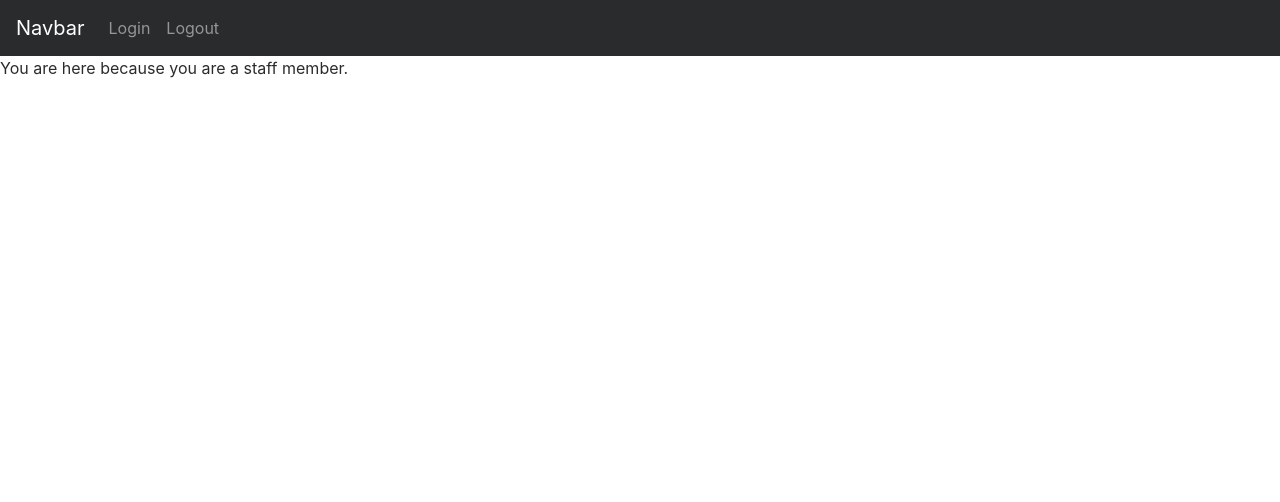
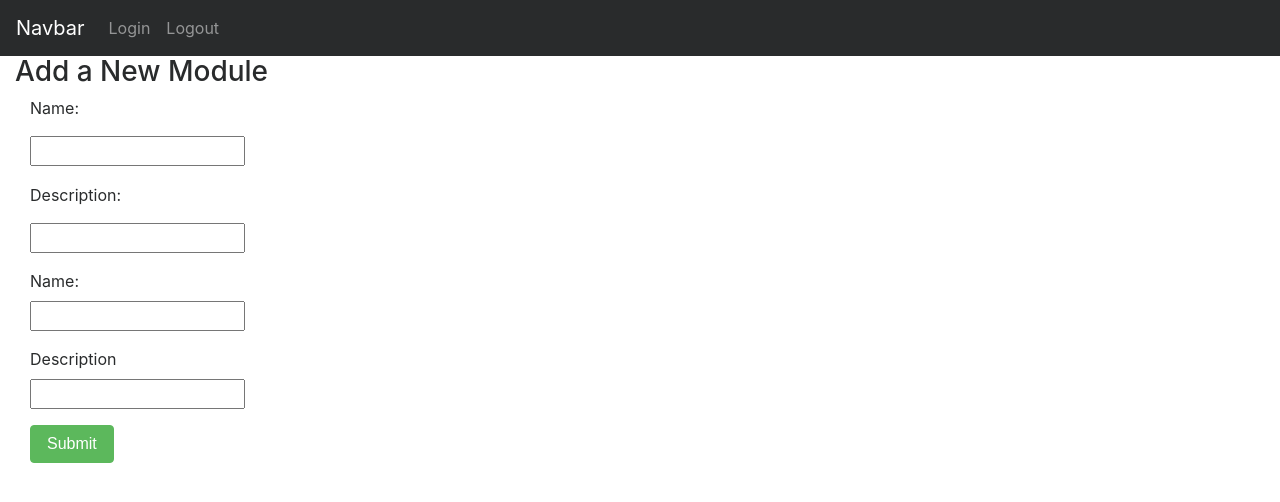
Before and after one commit to GGBusuioc/Coursework-planning-and-Time-management-tool, a Django app: template mysite/sis/templates/sis/staff_home.html in a window 1280 px wide. Shown: the top 502 px of the page. Run offline with Django 3.2, Linux system fonts and the light colour scheme; the template is opened without the code that fills it: values that come from a table or form of the project are taken from there, others are empty; some libraries are stand-ins or nearby versions.

Commit message:
Staff redirected and able to create a module

```diff
--- a/mysite/mysite/settings.py
+++ b/mysite/mysite/settings.py
@@ -55,7 +55,7 @@ ROOT_URLCONF = 'mysite.urls'
 TEMPLATES = [
     {
         'BACKEND': 'django.template.backends.django.DjangoTemplates',
-        'DIRS': [],
+        'DIRS': ['/sis/templates',],
         'APP_DIRS': True,
         'OPTIONS': {
             'context_processors': [
--- a/mysite/mysite/urls.py
+++ b/mysite/mysite/urls.py
@@ -7,6 +7,6 @@ urlpatterns = [
     path('', include('sis.urls')),
     path('admin/', admin.site.urls),
     #path('sis/', include('django.contrib.auth.urls')),
-    re_path('staff_redirect/', views.staff_redirect, name="staff_redirect")
+    #path('staff_redirect/', views.staff_redirect, name="staff_redirect")
 
 ]
--- a/mysite/sis/forms.py
+++ b/mysite/sis/forms.py
@@ -4,10 +4,17 @@ from django.contrib.auth import get_user_model
 
 #from django.contrib.auth.forms import AuthenticationForm
 from django import forms
-
+from .models import *
 
 User = get_user_model()
 
+
+
+
+class ModuleForm(forms.ModelForm):
+    class Meta:
+        model = Module
+        fields = ['name', 'description']
 
 class UserForm(forms.ModelForm):
     password = forms.CharField(widget=forms.PasswordInput)
--- a/mysite/sis/models.py
+++ b/mysite/sis/models.py
@@ -100,6 +100,7 @@ class User(AbstractBaseUser):
 class Module(models.Model):
     name = models.CharField(max_length=255, unique=True)
     description = models.CharField(max_length=255, blank=True, null=True)
+
     def __str__(self):
         return self.name
 
--- a/mysite/sis/templates/sis/base.html
+++ b/mysite/sis/templates/sis/base.html
@@ -20,8 +20,8 @@
 
       <li class="nav-item">
         <a class="nav-link" href="{% url 'sis:login_user' %}">Login</a>
+
       </li>
-
       <li class="nav-item">
         <a class="nav-link" href="{% url 'sis:logout_user' %}">Logout</a>
       </li>
--- a/mysite/sis/templates/sis/staff_home.html
+++ b/mysite/sis/templates/sis/staff_home.html
@@ -2,6 +2,51 @@
 
 {% block content %}
 
-You are here because you are a staff member. {{ user.email }} {{ user.is_student}} {{ user.is_professor}}
+
+<div class="container-fluid">
+
+  <div class="row">
+
+     <div class="col-sm-12 col-md-7">
+         <div class="panel panel-default">
+             <div class="panel-body">
+                 <h3>Add a New Module</h3>
+                 {% if error_message %}
+                     <p><strong>{{ error_message }}</strong></p>
+                 {% endif %}
+                 <form class="form-horizontal" role="form" action="{% url 'sis:staff_redirect'%}" method="post" enctype="multipart/form-data">
+                     {% csrf_token %}
+                     {% include 'sis/form_template.html' %}
+                     <div class="form-group">
+                         <label class="control-label col-sm-2" for="id_module">
+                             Name:
+                         </label>
+                         <div class="col-sm-10">
+                             <input maxlength="30" name="name">
+                         </div>
+                      </div>
+                      <div class="form-group">
+                          <label class="control-label col-sm-2" for="id_username">
+                              Description
+                          </label>
+                          <div class="col-sm-10">
+                              <input maxlength="30" name="description" >
+                          </div>
+                      </div>
+                     <div class="form-group">
+                         <div class="col-sm-offset-2 col-sm-10">
+                             <button type="submit" class="btn btn-success">Submit</button>
+                         </div>
+                     </div>
+                 </form>
+             </div>
+         </div>
+     </div>
+
+</div>
+
+
+
+
 
 {% endblock %}
--- a/mysite/sis/urls.py
+++ b/mysite/sis/urls.py
@@ -8,4 +8,6 @@ urlpatterns = [
     path('login_user/', views.login_user, name='login_user'),
     path('logout_user/', views.logout_user, name='logout_user'),
     path('', views.index, name="index"),
+    path('staff_redirect/', views.staff_redirect, name="staff_redirect")
+
 ]
```
Also changed, not shown: mysite/sis/views.py (+37 -10 lines), mysite/db.sqlite3.
